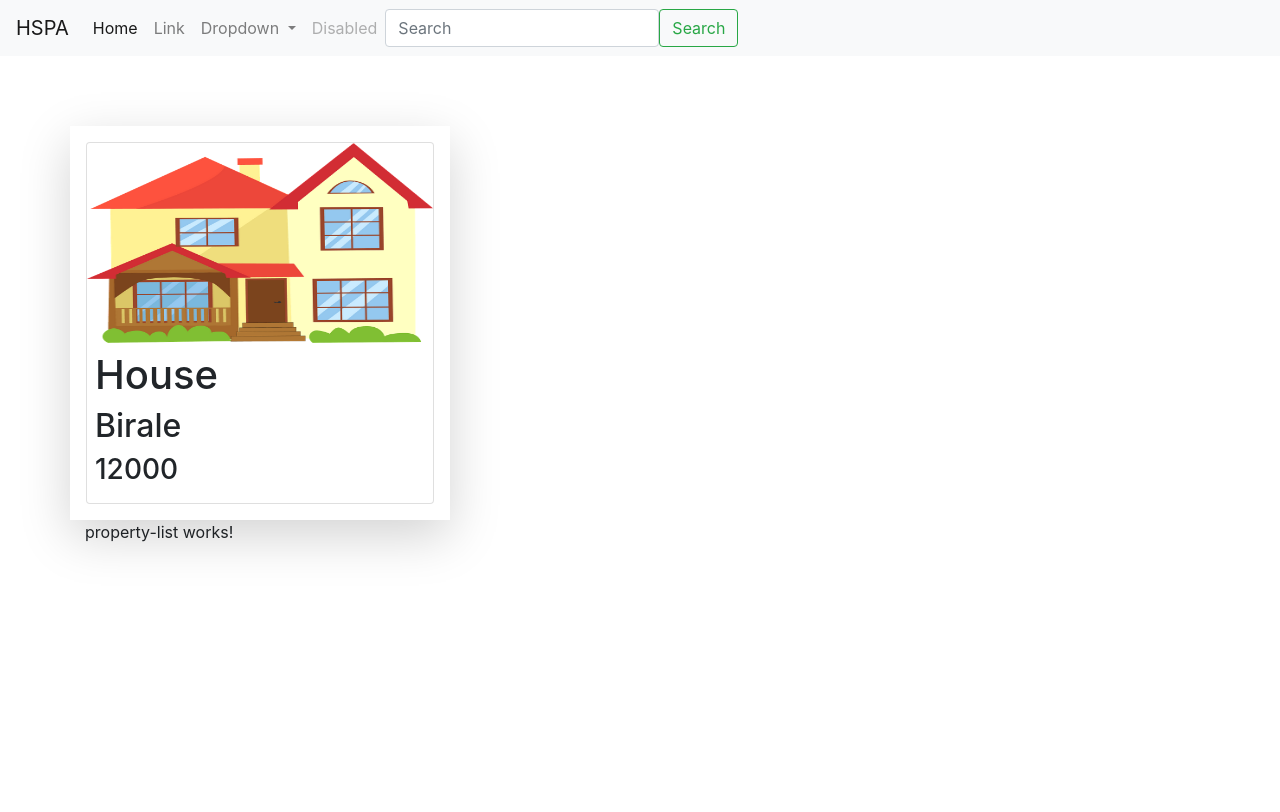
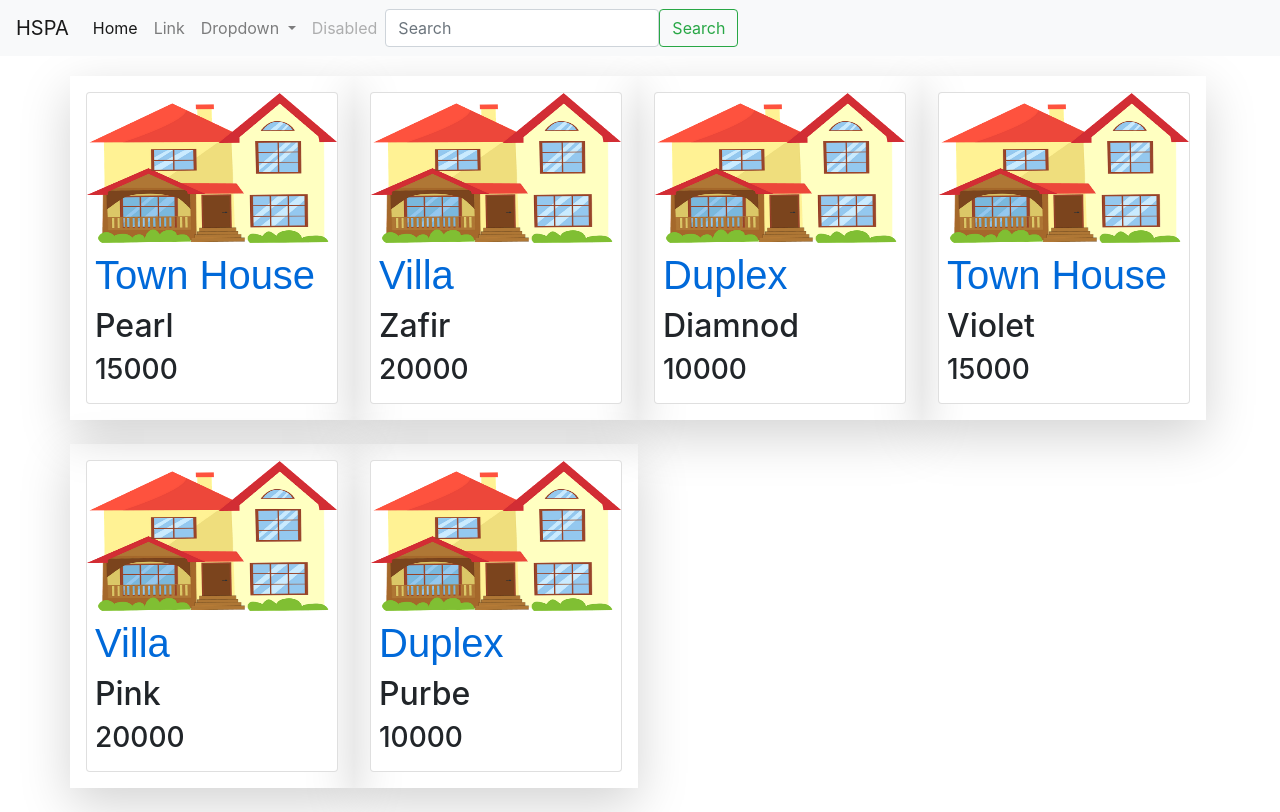
Before and after one commit to YaserMarey/RealestateSPA, an Angular app in the folder Frontend/: page / in a window 1280 px wide. Built offline with nearby package versions, Linux system fonts and the light colour scheme.

Commit message:
Card animation and buttons

```diff
--- a/Frontend/src/app/app.component.html
+++ b/Frontend/src/app/app.component.html
@@ -1,5 +1,4 @@
 <app-nav-bar></app-nav-bar>
-<div class='container' style="margin-top: 70px;">
-  <app-property-card></app-property-card>
+<div class='container' style="margin-top: 20px;">
   <app-property-list></app-property-list>
 </div>
--- a/Frontend/src/app/app.component.ts
+++ b/Frontend/src/app/app.component.ts
@@ -6,5 +6,5 @@ import { Component } from '@angular/core';
   styleUrls: ['./app.component.css']
 })
 export class AppComponent {
-  title = 'my-first-app';
+  title = 'Realestate SPA';
 }
--- a/Frontend/src/app/app.module.ts
+++ b/Frontend/src/app/app.module.ts
@@ -12,7 +12,7 @@ import { NavBarComponent } from './nav-bar/nav-bar.component';
     AppComponent,
     PropertyCardComponent,
     PropertyListComponent,
-      NavBarComponent
+    NavBarComponent
    ],
   imports: [
     BrowserModule
--- a/Frontend/src/app/property/property-card/property-card.component.css
+++ b/Frontend/src/app/property/property-card/property-card.component.css
@@ -1,3 +1,49 @@
+.card img{
+  transform: scale(1,1);
+  transition-duration: 400ms;
+  transition-timing-function: ease-out;
+  overflow: hidden;
+}
+
+.card:hover img {
+  transform: scale(1.1,1.2);
+  transition-duration: 400ms;
+  transition-timing-function: ease-out;
+  opacity: 0.5;
+}
+
+.card-body h1 {
+  font-family: fantasy;
+  color: #0069d9;
+}
+
 .probImage {
-  height: 200px;
+  height: 150px;
+  width: 250px;
+  overflow: hidden;
 }
+
+.card-img-wrapper{
+  overflow:hidden;
+  position: relative;
+}
+
+.member-icons{
+  position: absolute;
+  bottom: -25%;
+  left: 0;
+  right: 0;
+  margin-left: auto;
+  margin-right: auto;
+  opacity: 0;
+
+}
+
+.card-img-wrapper:hover .member-icons{
+  bottom: 0;
+  opacity: 1;
+}
+
+.animate{
+  transition: all 300ms ease-in-out;
+}
--- a/Frontend/src/app/property/property-card/property-card.component.html
+++ b/Frontend/src/app/property/property-card/property-card.component.html
@@ -1,12 +1,14 @@
-<div class="row">
-  <div class="shadow-lg col-sm-4 p-3">
     <div class="card">
-      <img class="probImage" src="./assets/images/house-default.png">
+      <div class="card-img-wrapper">
+        <img class="probImage" src="./assets/images/house-default.png">
+        <ul class="list-inline text-center member-icons animate">
+          <li class="list-inline-item"><button class="btn btn-primary"><i class="far fa-edit"></i></button></li>
+          <li class="list-inline-item"><button class="btn btn-primary"><i class="far fa-address-book"></i></button></li>
+        </ul>
+      </div>
       <div class="card-body p-2">
-        <h1>{{Property.Type}}</h1>
-        <h2>{{Property.Name}}</h2>
-        <h3>{{Property.Price}}</h3>
+        <h1>{{property.Type}}</h1>
+        <h2>{{property.Name}}</h2>
+        <h3>{{property.Price}}</h3>
       </div>
     </div>
-  </div>
-</div>
--- a/Frontend/src/app/property/property-card/property-card.component.ts
+++ b/Frontend/src/app/property/property-card/property-card.component.ts
@@ -1,4 +1,4 @@
-import { Component } from '@angular/core';
+import { Component, Input } from '@angular/core';
 
 @Component({
     selector:'app-property-card',
@@ -6,10 +6,5 @@ import { Component } from '@angular/core';
     styleUrls:['property-card.component.css']
 })
 export class PropertyCardComponent {
-  Property: any = {
-    "Id":1,
-    "Name":"Birale",
-    "Type":"House",
-    "Price":12000
-  }
+  @Input()  property:any;
 }
--- a/Frontend/src/app/property/property-list/property-list.component.html
+++ b/Frontend/src/app/property/property-list/property-list.component.html
@@ -1 +1,6 @@
-<p>property-list works!</p>
+<div class="row">
+  <div *ngFor="let property of properties;">
+    <div class="shadow-lg p-3 mb-4">
+      <app-property-card [property]="property"></app-property-card>
+    </div>
+  </div>
--- a/Frontend/src/app/property/property-list/property-list.component.ts
+++ b/Frontend/src/app/property/property-list/property-list.component.ts
@@ -7,6 +7,46 @@ import { Component, OnInit } from '@angular/core';
 })
 export class PropertyListComponent implements OnInit {
 
+  properties: Array<any> = [
+    {
+      "Id":1,
+      "Name":"Pearl",
+      "Type":"Town House",
+      "Price":15000
+    },
+    {
+      "Id":2,
+      "Name":"Zafir",
+      "Type":"Villa",
+      "Price":20000
+    },
+    {
+      "Id":3,
+      "Name":"Diamnod",
+      "Type":"Duplex",
+      "Price":10000
+    },
+    {
+      "Id":4,
+      "Name":"Violet",
+      "Type":"Town House",
+      "Price":15000
+    },
+    {
+      "Id":5,
+      "Name":"Pink",
+      "Type":"Villa",
+      "Price":20000
+    },
+    {
+      "Id":6,
+      "Name":"Purbe",
+      "Type":"Duplex",
+      "Price":10000
+    }
+
+]
+
   constructor() { }
 
   ngOnInit(): void {
--- a/Frontend/src/index.html
+++ b/Frontend/src/index.html
@@ -1,8 +1,9 @@
 <!doctype html>
 <html lang="en">
 <head>
+  <script src="https://kit.fontawesome.com/3fdec95feb.js" crossorigin="anonymous"></script>
   <meta charset="utf-8">
-  <title>MyFirstApp</title>
+  <title>Realestate SPA</title>
   <base href="/">
   <meta name="viewport" content="width=device-width, initial-scale=1">
   <link rel="icon" type="image/x-icon" href="favicon.ico">
```
Also changed, not shown: 1 other file (tests, documents, lock files or other folders).
